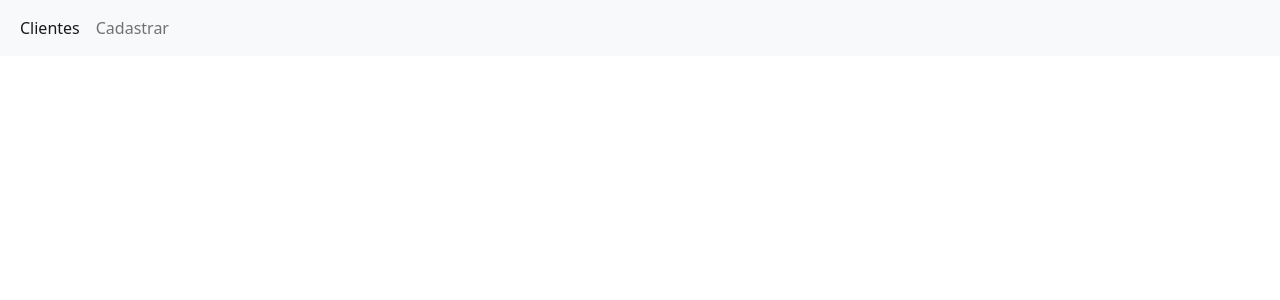
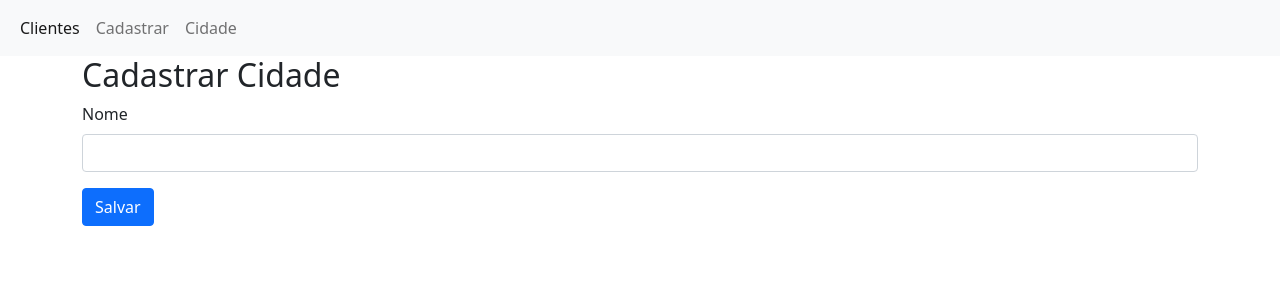
Before and after one commit to rcintra/vsm-app-front, an Angular app: page /cidades/cidade-form in a window 1280 px wide. Before the commit this address led to /. Shown: the top 300 px of the page. Built offline with nearby package versions, Linux system fonts and the light colour scheme; no server answers.

Commit message:
cadastro de cidade

```diff
--- a/src/app/app.module.ts
+++ b/src/app/app.module.ts
@@ -9,13 +9,17 @@ import { ClientFormComponent } from './components/client-form/client-form.compon
 
 import { HttpClientModule } from '@angular/common/http';
 import { FormsModule } from '@angular/forms';
+import { CidadesComponent } from './components/cidades/cidades.component';
+import { CidadeFormComponent } from './components/cidade-form/cidade-form.component';
 
 @NgModule({
   declarations: [
     AppComponent,
     HeaderComponent,
     ClientesComponent,
-    ClientFormComponent
+    ClientFormComponent,
+    CidadesComponent,
+    CidadeFormComponent
   ],
   imports: [
     BrowserModule,
--- /dev/null
+++ b/src/app/components/cidade-form/cidade-form.component.html
@@ -0,0 +1,13 @@
+<div class="container">
+    <h2>Cadastrar Cidade</h2>
+    <form>
+        <div class="mb-3">
+            <label for="inputNome" class="form-label">Nome</label>
+            <input type="text" name="nome" [(ngModel)]="cidade.nome" class="form-control">
+        </div>
+
+        <button type="submit" class="btn btn-primary" (click)="save()" *ngIf="!cidade.id">Salvar</button>
+        <button type="submit" class="btn btn-primary" (click)="update()" *ngIf="cidade.id">Salvar</button>
+
+    </form>
+</div>
--- /dev/null
+++ b/src/app/components/cidade-form/cidade-form.component.ts
@@ -0,0 +1,54 @@
+import { Component, OnInit } from '@angular/core';
+import { ActivatedRoute, Router } from '@angular/router';
+import { Cidade } from 'src/app/models/cidade';
+import { CidadeService } from 'src/app/services/cidade.service';
+
+@Component({
+  selector: 'app-cidade-form',
+  templateUrl: './cidade-form.component.html',
+  styleUrls: ['./cidade-form.component.css']
+})
+export class CidadeFormComponent implements OnInit {
+
+  cidade: Cidade = new Cidade();
+
+  cidades: Cidade[] = [];
+
+  constructor(
+    private cidadeService: CidadeService,
+    private activateRoute: ActivatedRoute,
+    private router: Router) { }
+
+  ngOnInit(): void {
+    this.cidadeService.getCidades()
+      .subscribe(response => this.cidades = response);
+
+    this.activateRoute.params
+      .subscribe(params => {
+        let id: number = params['id'];
+        if (id) {
+          this.cidadeService.getCidade(id)
+            .subscribe(res => this.cidade = res);
+        }
+      });
+  }
+
+  save(): void {
+    this.cidadeService.saveCidade(this.cidade)
+      .subscribe(res => {
+        this.router.navigate(['cidades'])
+      },
+        error => console.log(error)
+      );
+  }
+
+  update(): void {
+    this.cidadeService.updateCidade(this.cidade)
+    .subscribe(res => {
+      this.router.navigate(['cidades'])
+    },
+     error => console.log(error)
+    );
+  }
+
+}
--- /dev/null
+++ b/src/app/components/cidades/cidades.component.html
@@ -0,0 +1,22 @@
+<div class="container">
+    <h2>Lista de Cidades</h2>
+    <button class="btn btn-primary mb-3" [routerLink]="['cidade-form']">Cadastar Cidade</button>
+    <table class="table">
+        <thead>
+            <tr>
+                <th scope="col">Id</th>
+                <th scope="col">Nome</th>
+                <th scope="col">Ações</th>
+            </tr>
+        </thead>
+        <tbody>
+            <tr *ngFor="let cidade of cidades">
+                <th scope="row">{{cidade.id}}</th>
+                <td>{{cidade.nome}}</td>
+                <td>
+                    <button class="btn btn-info me-2" [routerLink]="['cidade-form',cidade.id]" >Editar</button>
+                </td>
+            </tr>
+        </tbody>
+    </table>
+</div>
--- /dev/null
+++ b/src/app/components/cidades/cidades.component.ts
@@ -0,0 +1,24 @@
+import { Component, OnInit } from '@angular/core';
+import { Router } from '@angular/router';
+import { Cidade } from 'src/app/models/cidade';
+import { CidadeService } from 'src/app/services/cidade.service';
+
+@Component({
+  selector: 'app-cidades',
+  templateUrl: './cidades.component.html',
+  styleUrls: ['./cidades.component.css']
+})
+export class CidadesComponent implements OnInit {
+
+  cidades: Cidade[] = [];
+
+  constructor(
+    private cidadeService: CidadeService,
+    private router: Router) { }
+
+    ngOnInit(): void {
+      this.cidadeService.getCidades()
+        .subscribe(response => this.cidades = response);
+    }
+
+}
--- a/src/app/components/header/header.component.html
+++ b/src/app/components/header/header.component.html
@@ -9,6 +9,9 @@
           <li class="nav-item">
             <a class="nav-link" [routerLink]="['formulario']">Cadastrar</a>
           </li>
+          <li class="nav-item">
+            <a class="nav-link" [routerLink]="['cidades']">Cidade</a>
+          </li>
         </ul>
       </div>
     </div>
--- /dev/null
+++ b/src/app/services/cidade.service.ts
@@ -0,0 +1,30 @@
+import { HttpClient } from '@angular/common/http';
+import { Injectable } from '@angular/core';
+import { Observable } from 'rxjs';
+import { Cidade } from '../models/cidade';
+
+@Injectable({
+  providedIn: 'root'
+})
+export class CidadeService {
+
+  url: string = 'http://localhost:5000/api'
+
+  constructor(private http: HttpClient) { }
+
+  getCidades(): Observable<Cidade[]>{
+    return this.http.get<Cidade[]>(this.url+'/cidades');
+  }
+
+  getCidade(id: number): Observable<Cidade> {
+    return this.http.get<Cidade>(this.url+'/cidade/'+id);
+  }
+
+  saveCidade(cidade: Cidade): Observable<Cidade> {
+    return this.http.post<Cidade>(this.url+'/cidade', cidade);
+  }
+
+  updateCidade(cidade: Cidade): Observable<Cidade> {
+    return this.http.put<Cidade>(this.url+'/cidade/'+cidade.id, cidade);
+  }
+}
```
Also changed, not shown: src/app/app-routing.module.ts (+6 -1 lines), src/app/components/cidade-form/cidade-form.component.css (added), src/app/components/cidades/cidades.component.css (added).
